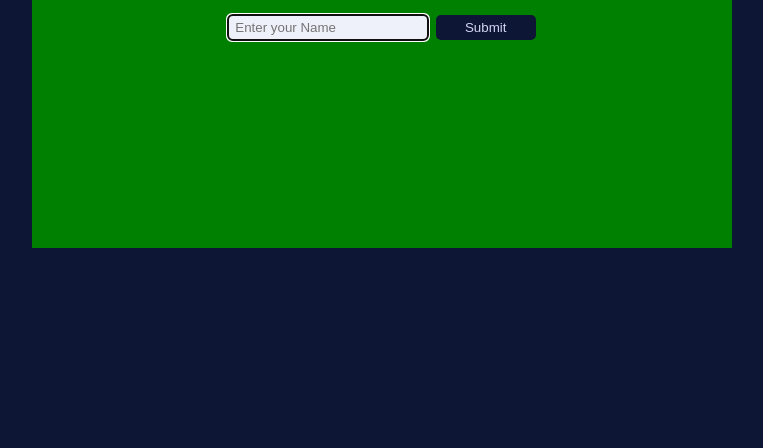
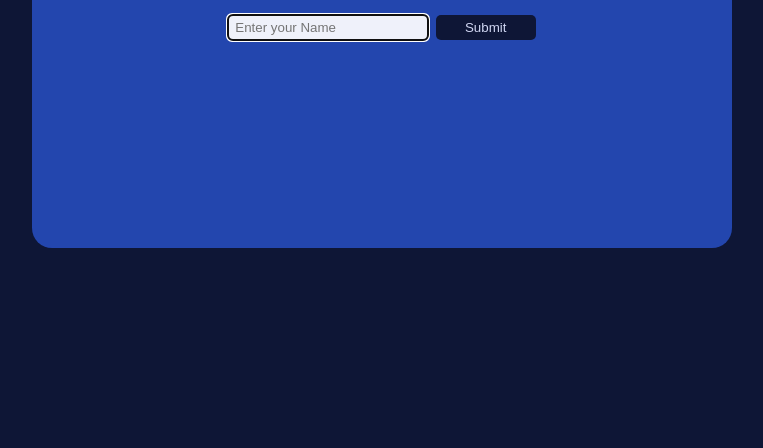
Before and after one commit to YAFFMN/QuizApp, a plain HTML site: page index.html in a window 1280 px wide. Shown: the part 352-800 px from the top of the page, without its empty margins (318-1081 px from the left). Drawn offline with Linux system fonts and the light colour scheme.

Commit message:
cssupdate

```diff
--- a/style.css
+++ b/style.css
@@ -10,11 +10,12 @@ body{
 .container{
     height: 500px;
     width: 700px;
+    border-radius: 20px;
     display: flex;
     flex-direction: column;
     justify-content: center;
     text-align: center;
-    background-color: green;
+    background-color: #2346ae;
     transform: translate(50%,20%);
 }
 .container h1{
```
Also changed, not shown: Img/CSS PNG.png (added), Img/HTML PNG.png (added), Img/JS PNG.png (added), Img/c++.png (added), Img/c.png (added), Img/java.png (added), Img/python.png (added).
